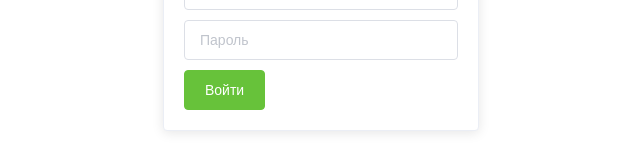
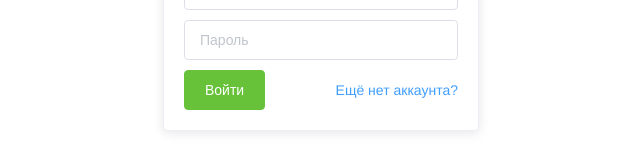
Before and after one commit to qoldy/llh, a Vue app: page /login in a window 1280 px wide. Shown: the part 346-506 px from the top of the page, without its empty margins (319-959 px from the left). Built offline with nearby package versions, Linux system fonts and the light colour scheme.

Commit message:
Добавил ссылку на регистрацию в логине

```diff
--- a/src/views/Login.vue
+++ b/src/views/Login.vue
@@ -17,9 +17,17 @@
             v-model="password"
             show-password
           ></el-input>
-          <el-button type="success" native-type="submit" :loading="isSubmitting"
-            >Войти
-          </el-button>
+          <div class="card__footer">
+            <el-button
+              type="success"
+              native-type="submit"
+              :loading="isSubmitting"
+              >Войти
+            </el-button>
+            <router-link :to="{ name: 'register' }"
+              >Ещё нет аккаунта?</router-link
+            >
+          </div>
         </form>
       </el-card>
     </el-col>
@@ -68,4 +76,10 @@ export default {
 .input {
   margin-bottom: 10px;
 }
+
+.card__footer {
+  display: flex;
+  align-items: center;
+  justify-content: space-between;
+}
 </style>
```
